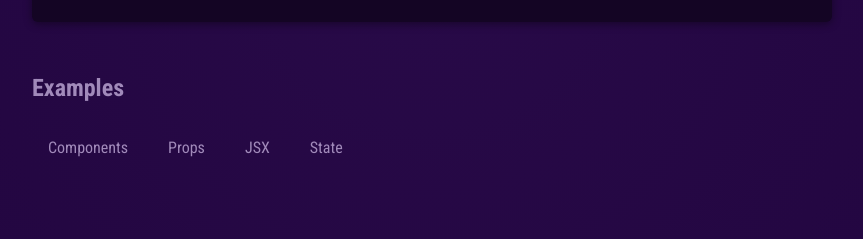
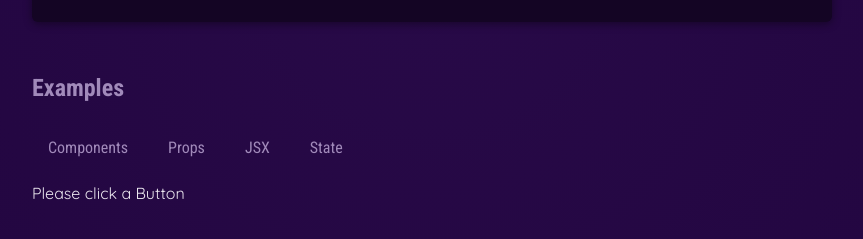
Before and after one commit to hluismoises/react-essentials, a React (Vite) app: page / in a window 1280 px wide. Shown: the part 677-916 px from the top of the page, without its empty margins (208-1071 px from the left). Built offline with nearby package versions, Linux system fonts and the light colour scheme.

Commit message:
54 Managing stat & using Hooks

```diff
--- a/src/App.jsx
+++ b/src/App.jsx
@@ -1,12 +1,16 @@
+import { useState } from "react";
 import { CORE_CONCEPTS } from "./data.js";
 import Header from "./components/Header/Header.jsx";
 import CoreConcepts from "./components/CoreConcepts.jsx";
 import TabButton from "./components/TabButton.jsx";
 
 function App() {
+  const [selectedTopic, setSelectedTopic] = useState("Please click a Button");
+
   function handleClick(selectedButton) {
     //selectedButton => Component, Props, JSX, State
-    console.log(selectedButton);
+    setSelectedTopic(selectedButton);
+    console.log(selectedTopic);
   }
 
   return (
@@ -36,6 +40,7 @@ function App() {
             <TabButton onSelect={() => handleClick("JSX")}>JSX</TabButton>
             <TabButton onSelect={() => handleClick("State")}>State</TabButton>
           </menu>
+          {selectedTopic}
         </section>
       </main>
     </div>
```
